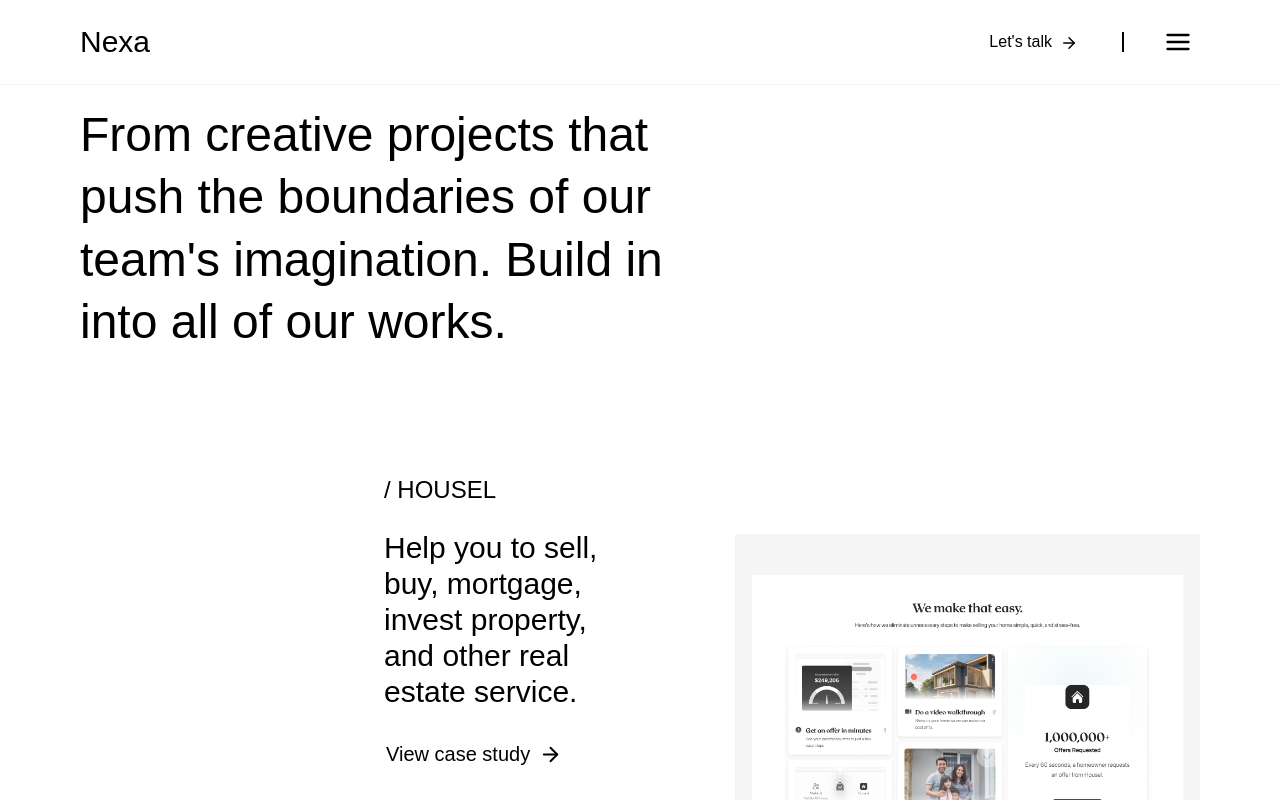
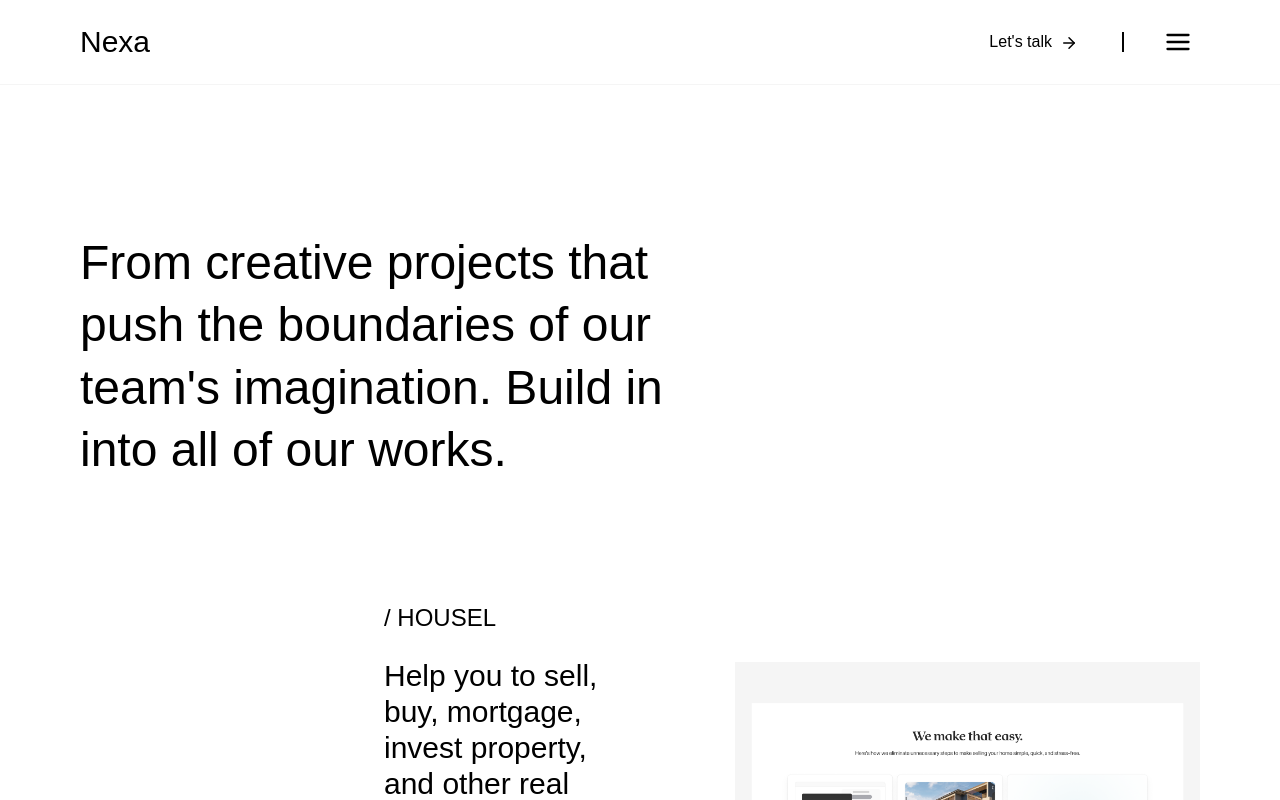
Before and after one commit to JihadZaidan/nexa-complete-verse, a Next.js app: page /works in a window 1280 px wide. Shown: the top 800 px of the page. Built offline with nearby package versions, Linux system fonts and the light colour scheme; a web font is replaced by a local one.

Commit message:
feat(solving): resolve for white gap bug in primary landing

```diff
--- a/src/app/works/page.tsx
+++ b/src/app/works/page.tsx
@@ -4,10 +4,11 @@ import CenterWorks from "@/components/works/centerwork";
 
 export default function WorksLand() {
     return (
-        <div className="w-full">
+        <div className="w-full mt-32">
             <HeaderWork/>
             <CenterWorks/>
             <Lork/>
         </div>
     )
+
 }
```
